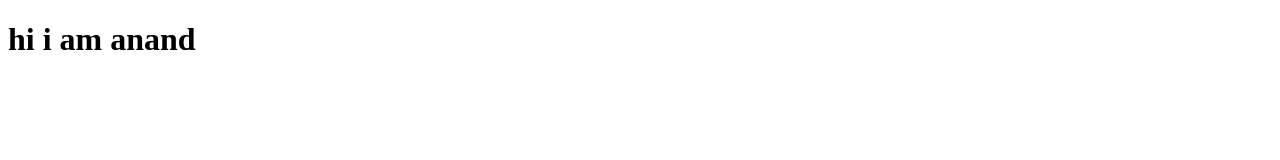
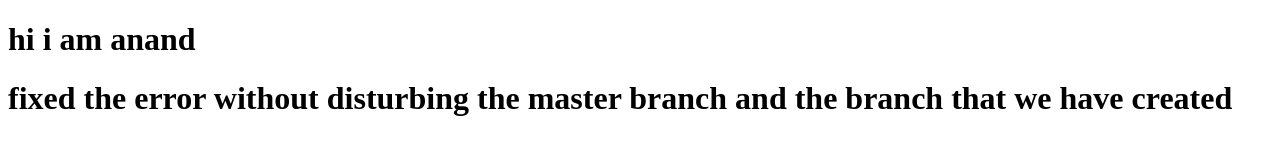
Before and after one commit to anand-kumawat/MyProjects, a plain HTML site: page index.html in a window 1280 px wide. Drawn offline with Linux system fonts and the light colour scheme.

Commit message:
updated the index.html with emergency fix

```diff
--- a/index.html
+++ b/index.html
@@ -7,5 +7,9 @@
   </head>
   <body>
     <h1>hi i am anand</h1>
+    <h1>
+      fixed the error without disturbing the master branch and the branch that
+      we have created
+    </h1>
   </body>
 </html>
```
